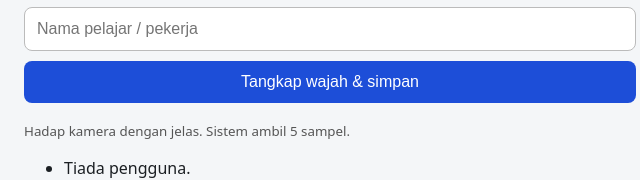
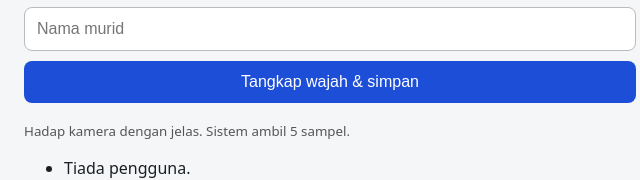
Before and after one commit to cgradhi/kehadiran, a plain HTML site: page index.html in a window 1280 px wide. Both pictures are taken after a click on the button "Daftar". Shown: the part 570-750 px from the top of the page, 310-950 px from the left. Drawn offline with Linux system fonts and the light colour scheme.

Commit message:
Update index.html

```diff
--- a/index.html
+++ b/index.html
@@ -43,7 +43,7 @@ small{color:#555}
   </div>
 
   <div id="p2" class="hide">
-    <input id="nama" placeholder="Nama pelajar / pekerja">
+    <input id="nama" placeholder="Nama murid">
     <button class="p" onclick="daftar()">Tangkap wajah & simpan</button>
     <p><small>Hadap kamera dengan jelas. Sistem ambil 5 sampel.</small></p>
     <ul id="senarai"></ul>
```
